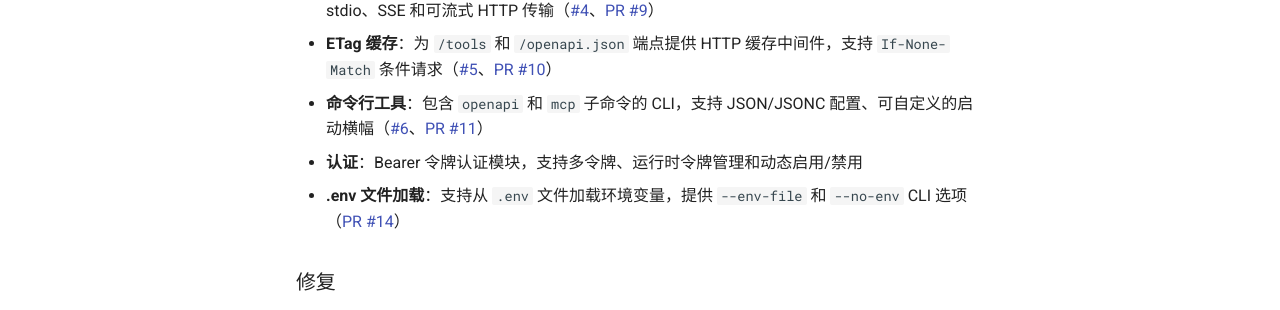
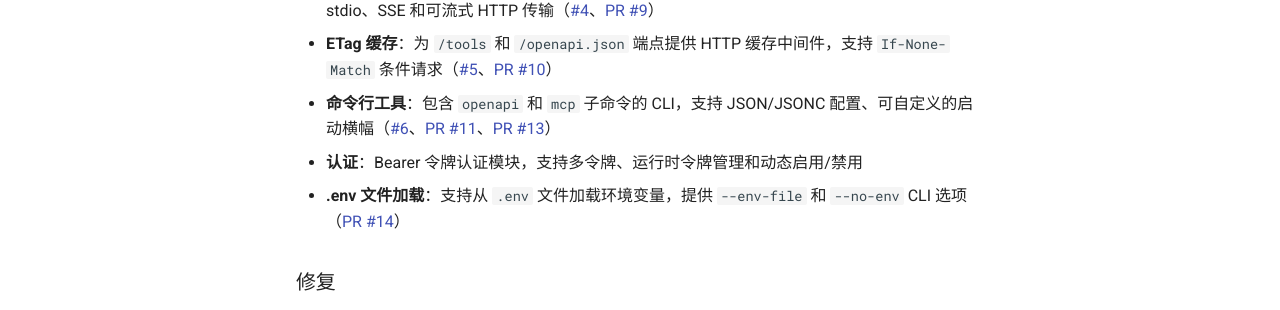
Before and after one commit to Oaklight/toolregistry-server, an MkDocs documentation site: the page built from docs/changelog.md, in a window 1280 px wide and 1088 px high. Shown: the part 594-904 px from the top of the window. Built offline with MkDocs 1.6.1 and Material for MkDocs 9.7.7, drawn with Linux system fonts in a browser that asks for light colours; comment, search, counter and statistics services are not loaded.

Commit message:
docs(zh): update changelog with missing PR #13 reference for customizable banner

```diff
--- a/docs/changelog.md
+++ b/docs/changelog.md
@@ -12,7 +12,7 @@
 - **OpenAPI 适配器**：基于 FastAPI 的 REST API 适配器，自动从 JSON Schema 生成 Pydantic 模型、动态 OpenAPI 模式、按命名空间分组工具（[#3](https://github.com/Oaklight/toolregistry-server/issues/3)、[PR #8](https://github.com/Oaklight/toolregistry-server/pull/8)）
 - **MCP 适配器**：模型上下文协议适配器，包含 `list_tools`/`call_tool` 处理程序，支持 stdio、SSE 和可流式 HTTP 传输（[#4](https://github.com/Oaklight/toolregistry-server/issues/4)、[PR #9](https://github.com/Oaklight/toolregistry-server/pull/9)）
 - **ETag 缓存**：为 `/tools` 和 `/openapi.json` 端点提供 HTTP 缓存中间件，支持 `If-None-Match` 条件请求（[#5](https://github.com/Oaklight/toolregistry-server/issues/5)、[PR #10](https://github.com/Oaklight/toolregistry-server/pull/10)）
-- **命令行工具**：包含 `openapi` 和 `mcp` 子命令的 CLI，支持 JSON/JSONC 配置、可自定义的启动横幅（[#6](https://github.com/Oaklight/toolregistry-server/issues/6)、[PR #11](https://github.com/Oaklight/toolregistry-server/pull/11)）
+- **命令行工具**：包含 `openapi` 和 `mcp` 子命令的 CLI，支持 JSON/JSONC 配置、可自定义的启动横幅（[#6](https://github.com/Oaklight/toolregistry-server/issues/6)、[PR #11](https://github.com/Oaklight/toolregistry-server/pull/11)、[PR #13](https://github.com/Oaklight/toolregistry-server/pull/13)）
 - **认证**：Bearer 令牌认证模块，支持多令牌、运行时令牌管理和动态启用/禁用
 - **.env 文件加载**：支持从 `.env` 文件加载环境变量，提供 `--env-file` 和 `--no-env` CLI 选项（[PR #14](https://github.com/Oaklight/toolregistry-server/pull/14)）
 
```
